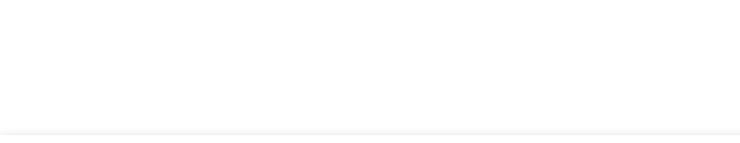
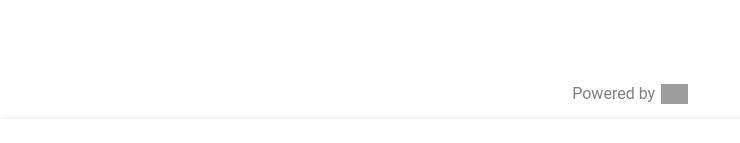
Before and after one commit to patriciacoelho/trek-oz_series, a Vue app: page / in a window 1280 px wide. Shown: the part 609-752 px from the top of the page, without its empty margins (0-740 px from the left). Built offline with nearby package versions, Linux system fonts and the light colour scheme; grey boxes are pictures that could not be loaded.

Commit message:
Update navigation bar with search route and powered-by component

```diff
--- a/src/components/NavBar.vue
+++ b/src/components/NavBar.vue
@@ -1,14 +1,29 @@
 <template>
+  <div>
+    <div
+      class="powered-by-wrapper"
+    >
+      <powered-by class="mt-3"/>
+    </div>
     <v-bottom-navigation
       v-model="nav"
       app
+      height="4.5rem"
       color="primary"
     >
-    <v-btn value="home">
+      <v-btn
+        id="home"
+        :to="HOME.PATH"
+        :value="HOME.PATH"
+      >
         <home-icon />
       </v-btn>
 
-    <v-btn value="discovery">
+      <v-btn
+        id="discovery"
+        :to="SEARCH.PATH"
+        :value="SEARCH.PATH"
+      >
         <search-icon />
       </v-btn>
 
@@ -24,6 +39,7 @@
         <archive-icon />
       </v-btn>
     </v-bottom-navigation>
+  </div>
 </template>
 
 <script>
@@ -34,6 +50,11 @@ import {
   CalendarIcon,
   ArchiveIcon,
 } from 'vue-feather-icons';
+import PoweredBy from './PoweredBy.vue';
+import {
+  HOME,
+  SEARCH,
+} from '../constants/routes';
 
 export default {
   components: {
@@ -42,14 +63,29 @@ export default {
     GridIcon,
     CalendarIcon,
     ArchiveIcon,
+    PoweredBy,
   },
 
   name: 'NavBar',
 
   data() {
     return {
-      nav: 'home',
+      nav: this.$router.currentRoute.path,
+      HOME,
+      SEARCH,
     };
   },
 };
 </script>
+
+<style lang="sass" scoped>
+$a: 255
+.powered-by-wrapper
+  position: fixed
+  bottom: 65px
+  right: 0
+  left: -10px
+  width: 100%
+  background: white
+  background: linear-gradient(0deg,rgba($a,$a,$a,1) 0%,rgba($a,$a,$a,1) 85%,rgba($a,$a,$a,0) 100%)
+</style>
```
Lines whose indentation alone changed are shown as unchanged.
